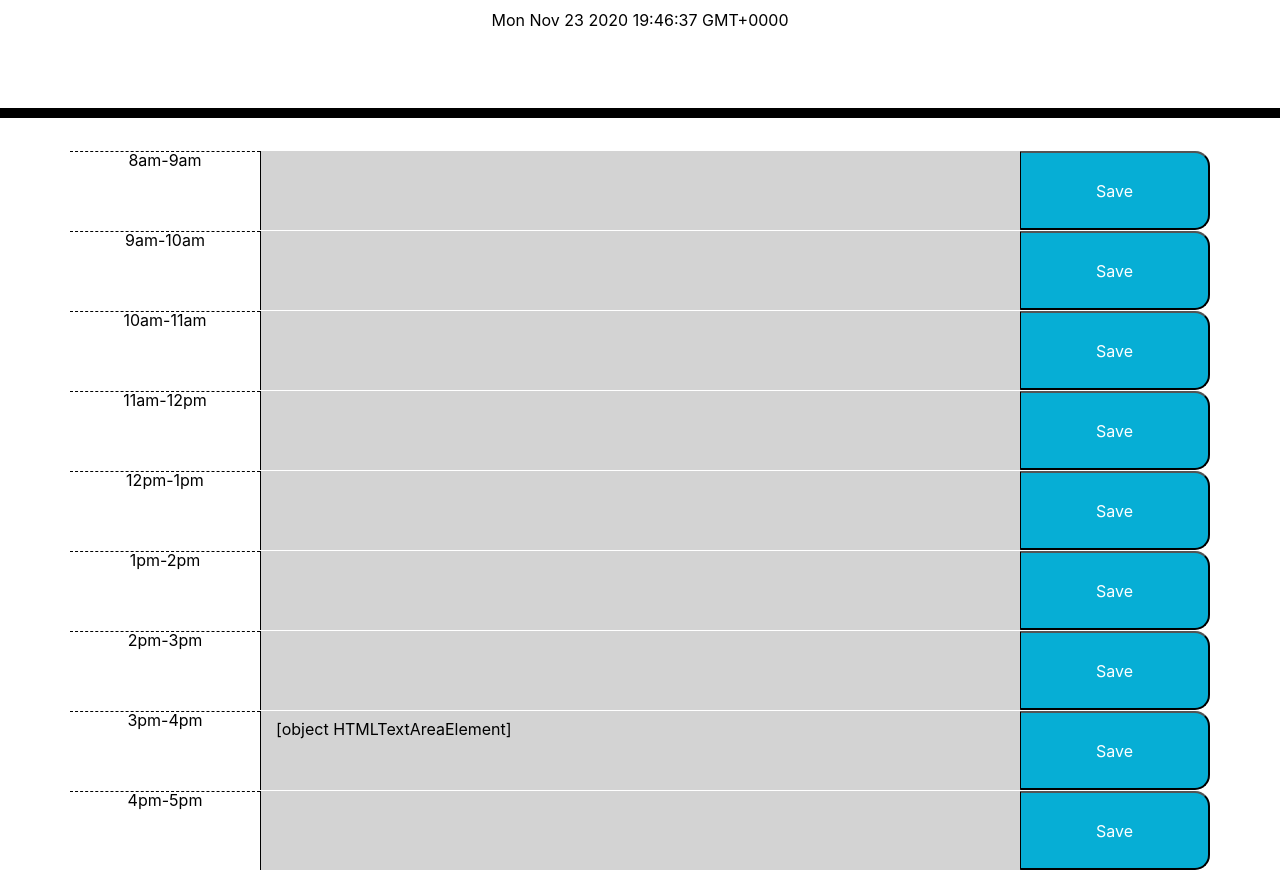
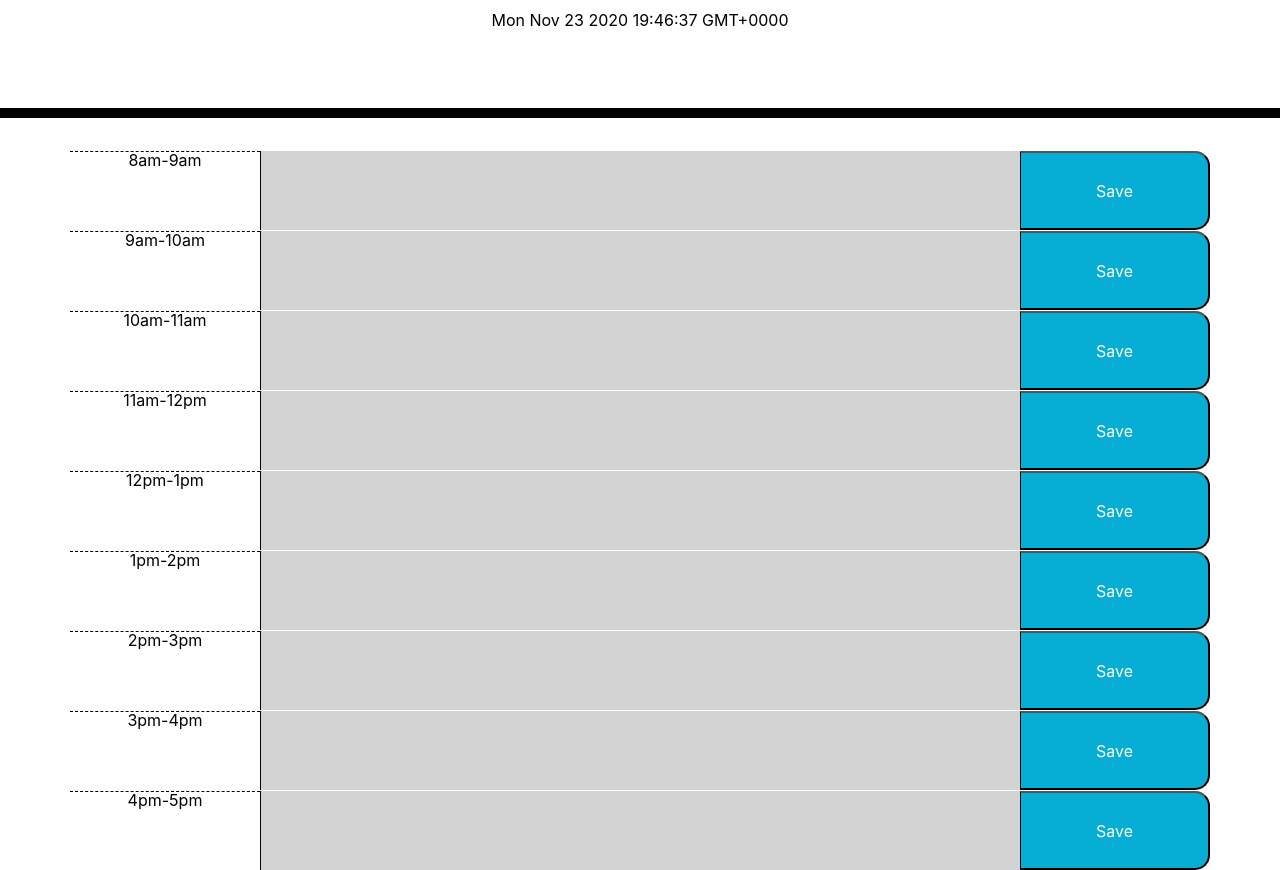
Before and after one commit to traceysaada/Work-Day-Scheduler, a plain HTML site: page index.html in a window 1280 px wide. Shown: the part 182-1052 px from the top of the page. Drawn offline with nearby package versions, Linux system fonts and the light colour scheme.

Commit message:
Fixed html formal and bug in script

```diff
--- a/script.js
+++ b/script.js
@@ -43,7 +43,7 @@ $(document).ready(function () {
  $("#oneTask").val(oneTask)
  var twoTask = localStorage.getItem("2");
  $("#twoTask").val(twoTask)
- var twoTask = localStorage.getItem("3");
+ var threeTask = localStorage.getItem("3");
  $("#threeTask").val(threeTask)
  var fourTask = localStorage.getItem("4");
  $("#fourTask").val(fourTask)
```
Also changed, not shown: index.html (+2 -3 lines).
